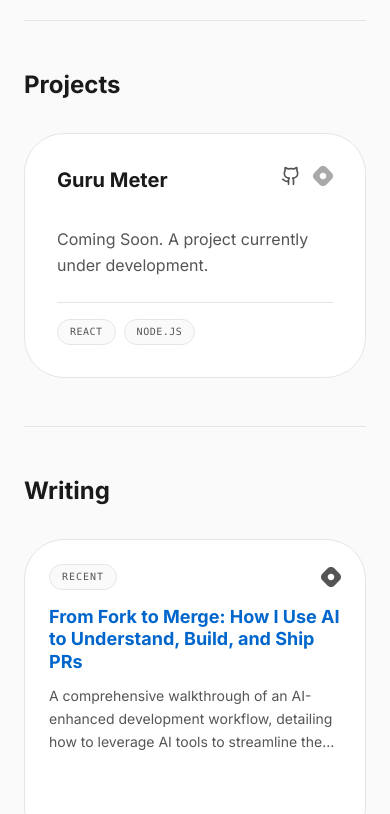
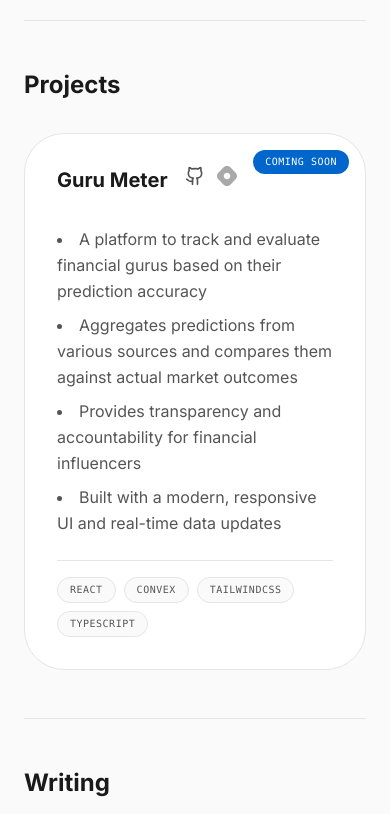
Before and after one commit to bv-saketha-rama/Saketha-Rama, a React (Vite) app: page / in a window 390 px wide. Shown: the part 5860-6674 px from the top of the page. Built offline with nearby package versions, Linux system fonts and the light colour scheme.

Commit message:
Fix mobile nav overlay, add Coming Soon badge to projects, show full blog description

```diff
--- a/src/components/Header.jsx
+++ b/src/components/Header.jsx
@@ -79,21 +79,21 @@ const Header = ({ toggleTheme, isDark }) => {
 
             {/* Mobile Navigation Overlay */}
             {isMobileNavOpen && (
-                <div className="fixed inset-0 z-40 bg-[var(--color-bg)] flex flex-col justify-center items-center xl:hidden mt-16">
-                    <div className="flex flex-col items-center gap-8 p-6 w-full" role="menu">
+                <div className="fixed inset-0 top-[73px] z-[9999] bg-[var(--color-bg)] flex flex-col items-center pt-8 xl:hidden overflow-y-auto">
+                    <div className="flex flex-col items-center gap-6 p-6 w-full max-w-md" role="menu">
                         {navLinks.map(link => (
                             <a
                                 key={link.href}
                                 href={link.href}
                                 onClick={closeMobileNav}
-                                className="text-xl font-medium text-[var(--color-text)] hover:text-[var(--color-accent)] transition-colors"
+                                className="text-lg font-medium text-[var(--color-text)] hover:text-[var(--color-accent)] transition-colors"
                                 role="menuitem"
                             >
                                 {link.label}
                             </a>
                         ))}
 
-                        <div className="flex gap-6 mt-8 pt-8 border-t border-[var(--color-border)] w-full justify-center">
+                        <div className="flex gap-6 mt-6 pt-6 border-t border-[var(--color-border)] w-full justify-center">
                             <a href="https://github.com/bv-saketha-rama" target="_blank" rel="noopener noreferrer" className="text-[var(--color-text-secondary)] hover:text-[var(--color-text)]" title="GitHub">
                                 <Github size={24} />
                             </a>
--- a/src/components/Projects.jsx
+++ b/src/components/Projects.jsx
@@ -15,7 +15,14 @@ const Projects = () => {
                         key={project.id}
                         className="group relative p-8 bg-[var(--color-bg-secondary)] border border-[var(--color-border)] rounded-[2.5rem] hover:border-[var(--color-accent)] transition-all duration-500 flex flex-col h-full overflow-hidden"
                     >
-                        <div className="flex items-start justify-between mb-4">
+                        {/* Coming Soon Badge */}
+                        {project.comingSoon && (
+                            <div className="absolute top-4 right-4 px-3 py-1 text-[10px] font-mono tracking-wider uppercase bg-[var(--color-accent)] text-white rounded-full">
+                                Coming Soon
+                            </div>
+                        )}
+
+                        <div className="flex items-start justify-between mb-4 pr-24">
                             <h3 className="text-xl font-bold text-[var(--color-text)] group-hover:text-[var(--color-accent)] transition-colors">
                                 {project.title}
                             </h3>
@@ -41,9 +48,18 @@ const Projects = () => {
                             </div>
                         </div>
 
-                        <p className="text-[var(--color-text-secondary)] mb-6 leading-relaxed flex-grow">
-                            {project.description}
-                        </p>
+                        {/* Description - supports both plain text and bullet points */}
+                        {project.descriptionPoints ? (
+                            <ul className="text-[var(--color-text-secondary)] mb-6 leading-relaxed flex-grow space-y-2 list-disc list-inside">
+                                {project.descriptionPoints.map((point, i) => (
+                                    <li key={i}>{point}</li>
+                                ))}
+                            </ul>
+                        ) : (
+                            <p className="text-[var(--color-text-secondary)] mb-6 leading-relaxed flex-grow">
+                                {project.description}
+                            </p>
+                        )}
 
                         <div className="flex flex-wrap gap-2 pt-4 border-t border-[var(--color-border)] border-opacity-50">
                             {(Array.isArray(project.tech) ? project.tech : []).map((tech, i) => (
--- a/src/components/Writing.jsx
+++ b/src/components/Writing.jsx
@@ -41,7 +41,7 @@ const Writing = () => {
                             )}
                         </h3>
 
-                        <p className="text-sm text-[var(--color-text-secondary)] leading-relaxed line-clamp-3 flex-grow">
+                        <p className="text-sm text-[var(--color-text-secondary)] leading-relaxed flex-grow">
                             {post.description}
                         </p>
 
--- a/src/data/projectsData.js
+++ b/src/data/projectsData.js
@@ -2,8 +2,14 @@ export const defaultProjects = [
     {
         id: 1,
         title: "Guru Meter",
-        description: "Coming Soon. A project currently under development.",
-        tech: ["React", "Node.js"],
+        comingSoon: true,
+        descriptionPoints: [
+            "A platform to track and evaluate financial gurus based on their prediction accuracy",
+            "Aggregates predictions from various sources and compares them against actual market outcomes",
+            "Provides transparency and accountability for financial influencers",
+            "Built with a modern, responsive UI and real-time data updates"
+        ],
+        tech: ["React", "Convex", "TailwindCSS", "TypeScript"],
         links: {
             github: "https://github.com/bv-saketha-rama/guru-meter",
             blog: null
```
